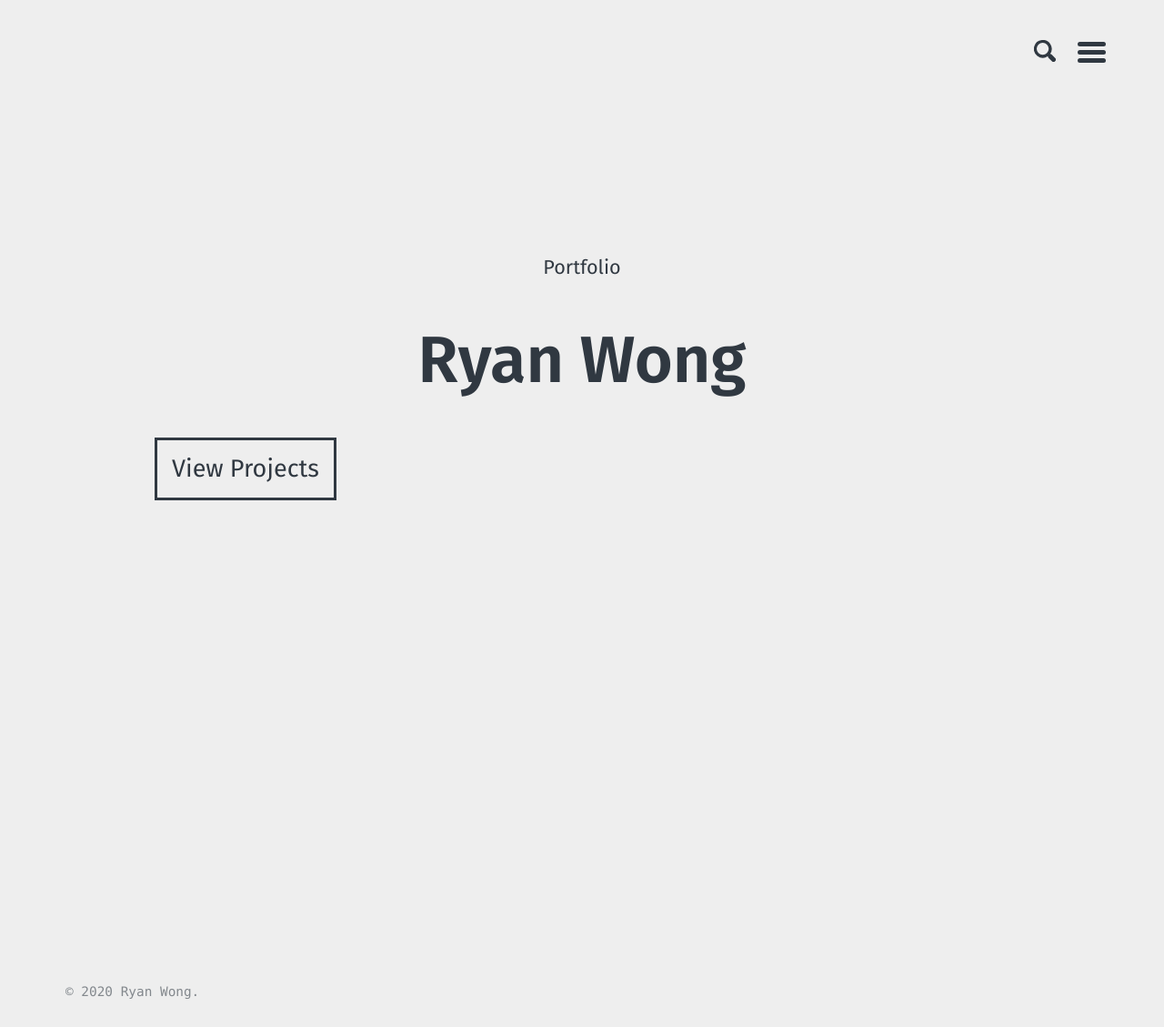
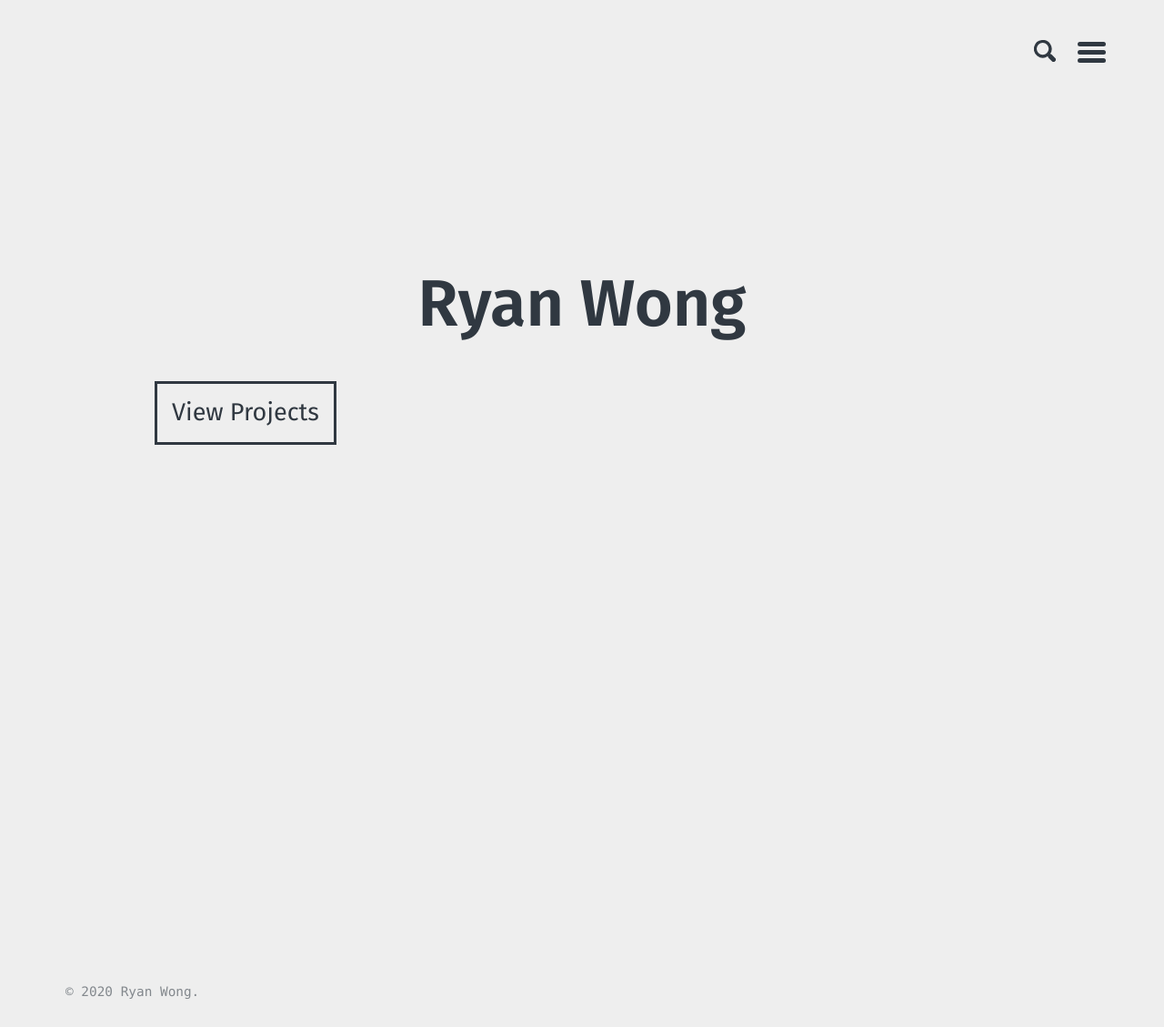
Before and after one commit to ryanwonghc/ryanwonghc.github.io, a Jekyll site: the page built from index.html, in a window 1280 px wide. Shown: the whole page at 91% size. Built offline with Jekyll 4.4.1, drawn with Linux system fonts in a browser that asks for light colours; the list of posts is cut into pages by our own code.

Commit message:
home page design

```diff
--- a/_layouts/home.html
+++ b/_layouts/home.html
@@ -2,7 +2,6 @@
 layout: default
 ---
 <div class="content">
-  <p class="p">Portfolio</p>
   <p class="h1">Ryan Wong</p>
   <a href="https://ryanwonghc.github.io/projects/" class="btn">View Projects</a>
 </div>
--- a/_sass/basically-basic/_layout.scss
+++ b/_sass/basically-basic/_layout.scss
@@ -241,6 +241,7 @@
     padding-left: 10px;
     align-content: center;
     line-height: 1.6;
+    overflow: hidden;
   }
 
   .h1 {
@@ -259,7 +260,7 @@
 
   .btn {
     background: none;
-    align-self: center;
+    text-align: center;
 
     /*border*/
     border-style: solid;
@@ -273,6 +274,8 @@
     font-weight: lighter;
     cursor: pointer;
 
+    margin-left: auto;
+    margin-right: auto;
   }
 
   .btn:hover {
```
